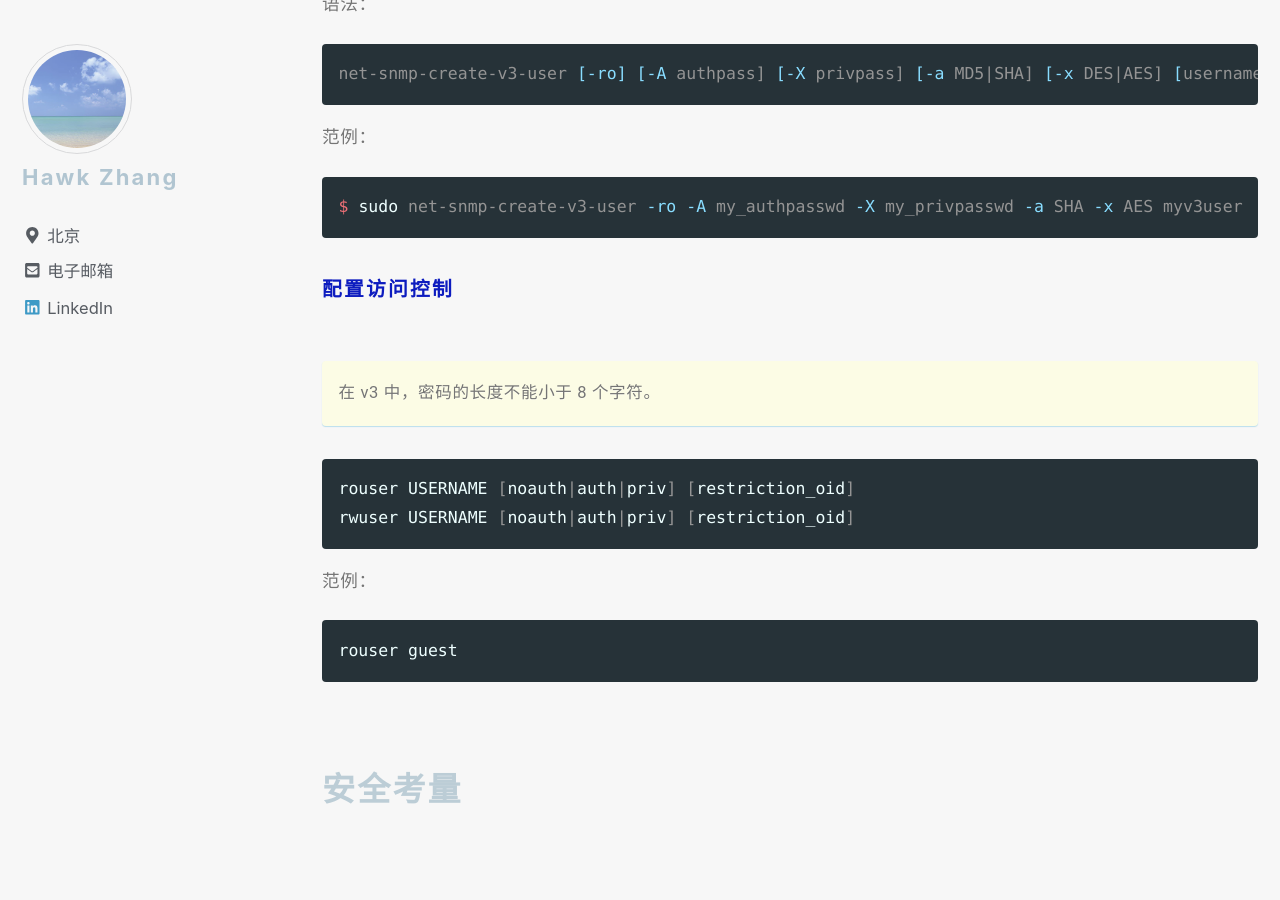
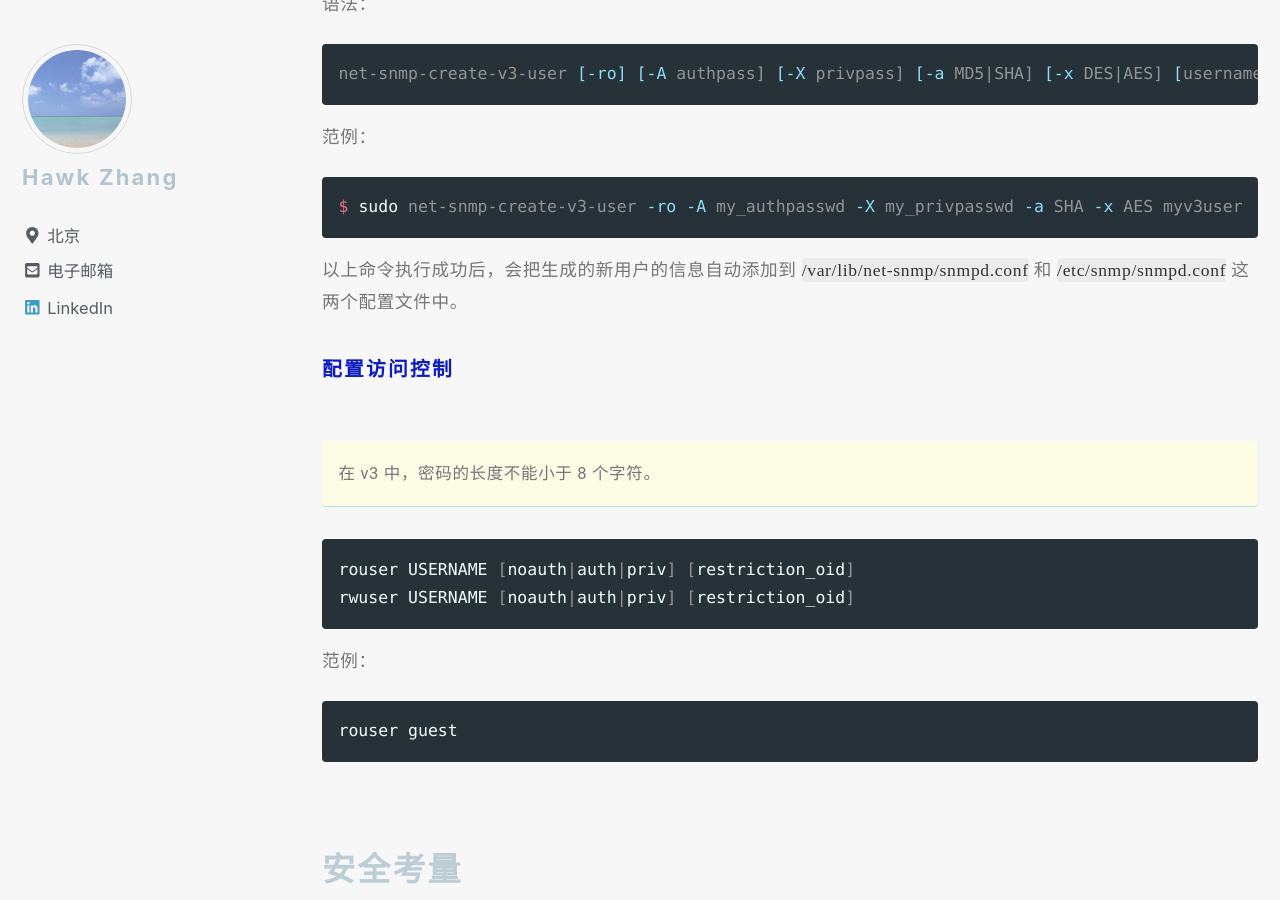
Before and after one commit to narru888/linotes_note, a Jekyll site: the page built from _posts/monitor/zabbix/2018-01-02-monitor.snmp.md, in a window 1280 px wide and 900 px high, scrolled down 10426 px. Built offline with Jekyll 4.4.1, drawn with Linux system fonts in a browser that asks for light colours; nearby versions of some CDN libraries; a script that is not in the unit is left out.

Commit message:
update on 2018-10-21 10:46:01 CST

````diff
--- a/_posts/monitor/zabbix/2018-01-02-monitor.snmp.md
+++ b/_posts/monitor/zabbix/2018-01-02-monitor.snmp.md
@@ -331,6 +331,8 @@ net-snmp-create-v3-user [-ro] [-A authpass] [-X privpass] [-a MD5|SHA] [-x DES|A
 $ sudo net-snmp-create-v3-user -ro -A my_authpasswd -X my_privpasswd -a SHA -x AES myv3user
 ```
 
+以上命令执行成功后，会把生成的新用户的信息自动添加到 `/var/lib/net-snmp/snmpd.conf` 和 `/etc/snmp/snmpd.conf` 这两个配置文件中。
+
 
 ##### 配置访问控制
 
````
